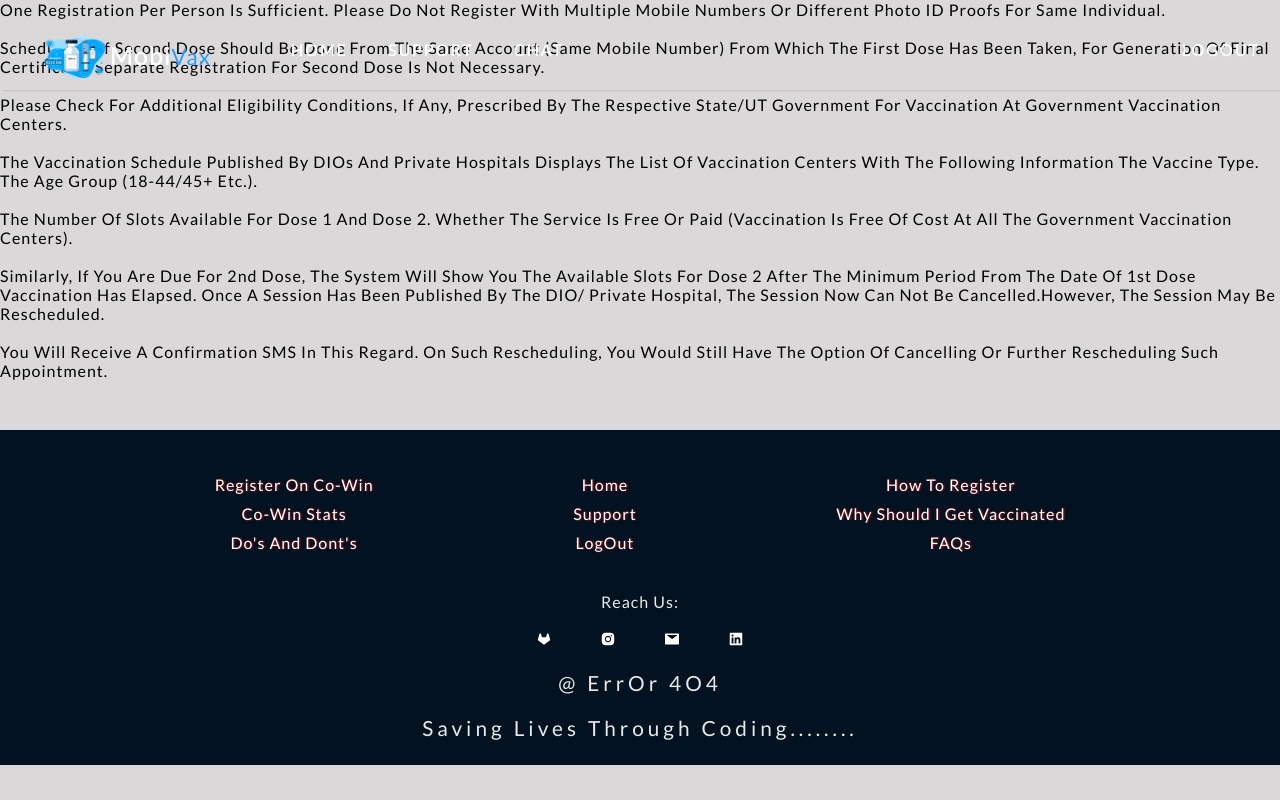
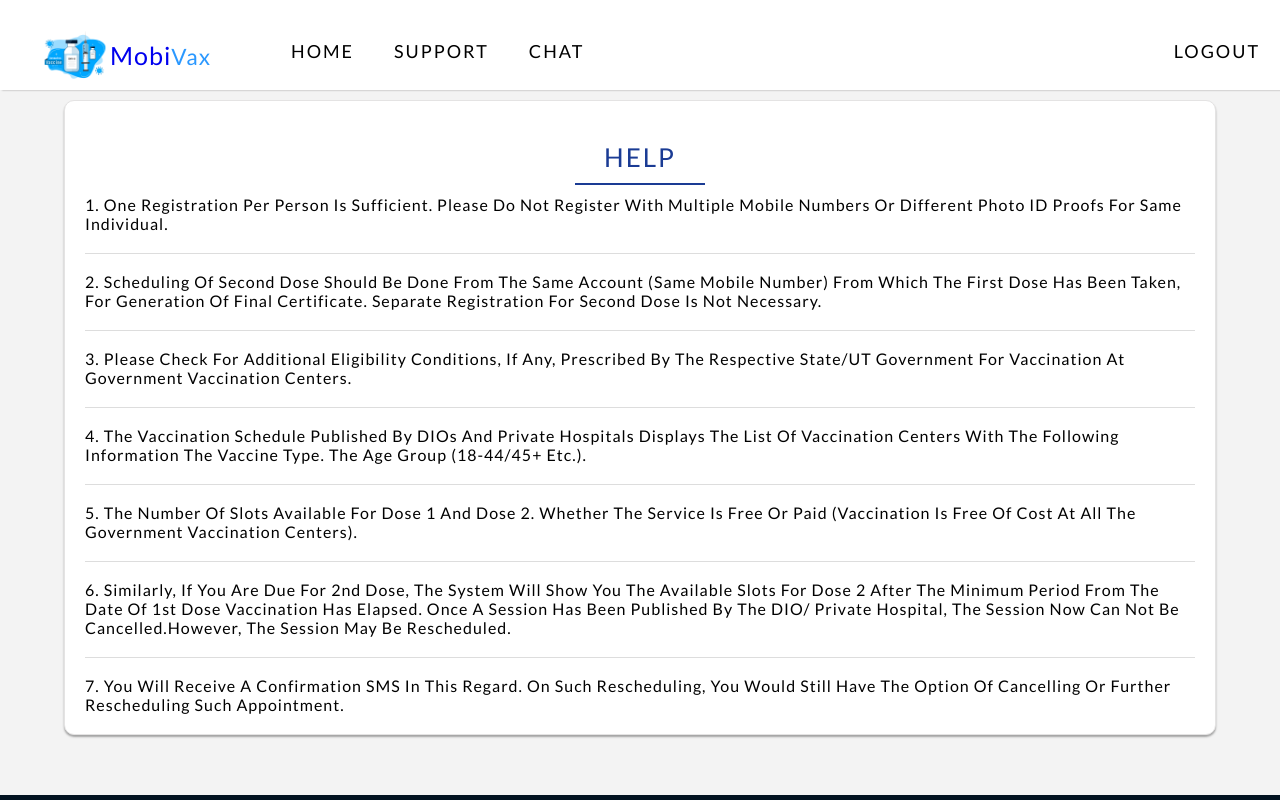
Before and after one commit to jatin0814/error404_fullstack_hack21, a React (Create React App) app in the folder frontend/: page /help in a window 1280 px wide. Shown: the top 800 px of the page. Built offline with nearby package versions, Linux system fonts and the light colour scheme.

Commit message:
help page

```diff
--- a/frontend/src/Components/Help/Help.jsx
+++ b/frontend/src/Components/Help/Help.jsx
@@ -1,49 +1,56 @@
 import React from "react";
 
 import styles from "./Help.module.css";
-import Navbar from  '../Navbar/Navbar';
-import Footer from '../Footer/Footer'
+import Navbar from "../Navbar/Navbar2";
+import Footer from "../Footer/Footer";
 
 const Help = () => (
   <div className={styles.Help}>
+    <Navbar />
 
-    <Navbar/>
-
-   <div className={styles.info}>
-            One registration per person is sufficient. Please do not register
+    <div className={styles.infohelp}>
+      <div className={styles.helpc}>
+        <div className={styles.helpt}>Help</div>
+        1. One registration per person is sufficient. Please do not register
         with multiple mobile numbers or different Photo ID Proofs for same
-            individual. <br />
+        individual.
+        <div className={styles.line}></div> <br />
         <br />
-            Scheduling of Second dose should be done from the same account (same
-            mobile number) from which the first dose has been taken, for
-            generation of final certificate. Separate registration for second
-            dose is not necessary.
+        2. Scheduling of Second dose should be done from the same account (same
+        mobile number) from which the first dose has been taken, for generation
+        of final certificate. Separate registration for second dose is not
+        necessary.
+        <div className={styles.line}></div>
         <br /> <br />
-            Please check for additional eligibility conditions, if any,
+        3. Please check for additional eligibility conditions, if any,
         prescribed by the respective State/UT Government for vaccination at
         Government Vaccination Centers.
+        <div className={styles.line}></div>
         <br />
-            <br /> The vaccination schedule published by DIOs and private
-            hospitals displays the list of vaccination centers with the
-            following information The vaccine type. The age group (18-44/45+
-            etc.).
+        <br /> 4. The vaccination schedule published by DIOs and private
+        hospitals displays the list of vaccination centers with the following
+        information The vaccine type. The age group (18-44/45+ etc.).
+        <div className={styles.line}></div>
         <br />
-            <br /> The number of slots available for dose 1 and dose 2. Whether
+        <br /> 5. The number of slots available for dose 1 and dose 2. Whether
         the service is Free or Paid (Vaccination is free of cost at all the
-            Government Vaccination Centers). <br />
+        Government Vaccination Centers).
+        <div className={styles.line}></div>
         <br />
-            Similarly, if you are due for 2nd dose, the system will show you the
-            available slots for dose 2 after the minimum period from the date of
-            1st dose vaccination has elapsed. Once a session has been published
-            by the DIO/ private hospital, the session now can not be
-            cancelled.However, the session may be rescheduled. <br />
         <br />
-            You will receive a confirmation SMS in this regard. On such
-            rescheduling, you would still have the option of cancelling or
-            further rescheduling such appointment.
+        6. Similarly, if you are due for 2nd dose, the system will show you the
+        available slots for dose 2 after the minimum period from the date of 1st
+        dose vaccination has elapsed. Once a session has been published by the
+        DIO/ private hospital, the session now can not be cancelled.However, the
+        session may be rescheduled.<div className={styles.line}></div>
+        <br />
+        <br />
+        7. You will receive a confirmation SMS in this regard. On such
+        rescheduling, you would still have the option of cancelling or further
+        rescheduling such appointment.
       </div>
-
-    <Footer/>
+    </div>
+    <Footer />
   </div>
 );
 
--- a/frontend/src/Components/Help/Help.module.css
+++ b/frontend/src/Components/Help/Help.module.css
@@ -0,0 +1,68 @@
+* {
+  margin: 0;
+  padding: 0;
+  box-sizing: border-box;
+  font-size: 18px;
+}
+.Help {
+  background-color: rgb(168, 168, 168);
+  min-height: 100vh;
+}
+.infohelp {
+  padding-top: 100px;
+  font-size: 16px;
+  background-color: rgb(243, 243, 243);
+  margin-bottom: -60px;
+  min-height: 90vh;
+  padding-bottom: 20px;
+}
+.line {
+  margin-top: 20px;
+  border-top: 1px solid rgb(221, 221, 221);
+  margin-bottom: -20px;
+}
+.helpt {
+  color: rgb(26, 59, 148);
+  font-size: 26px;
+  text-align: center;
+  padding: 20px;
+  letter-spacing: 2px;
+  text-transform: uppercase;
+}
+.helpt::after {
+  text-align: center;
+  width: 10vw;
+  position: relative;
+  top: 10px;
+  left: 50%;
+  transform: translateX(-50%);
+  display: block;
+  content: "";
+  border: 1px solid rgb(26, 59, 148);
+  -webkit-transform: translateX(-50%);
+  -moz-transform: translateX(-50%);
+  -ms-transform: translateX(-50%);
+  -o-transform: translateX(-50%);
+}
+.helpc {
+  font-size: 16px;
+  width: 90%;
+  margin: auto;
+  border: 1px solid rgb(228, 227, 227);
+  padding: 20px 20px;
+  border-radius: 10px;
+  -webkit-border-radius: 10px;
+  -moz-border-radius: 10px;
+  -ms-border-radius: 10px;
+  -o-border-radius: 10px;
+  margin-bottom: 50px;
+  background-color: rgb(255, 255, 255);
+  box-shadow: 0 2px 2px rgb(163, 163, 163);
+}
+
+@media (max-width: 600px) {
+  .helpc {
+    padding: 20px 40px;
+    font-size: 14px;
+  }
+}
--- a/frontend/src/Container/Auth/Public/Public.jsx
+++ b/frontend/src/Container/Auth/Public/Public.jsx
@@ -63,7 +63,7 @@ class Public extends Component {
             <input
               className={styles.otp_input}
               onChange={this.otpChangeHandler}
-              type="text"
+              type="Password"
               placeholder="Enter OTP"
             ></input>
             <div
--- a/frontend/src/Container/Auth/Public/Public.module.css
+++ b/frontend/src/Container/Auth/Public/Public.module.css
@@ -261,17 +261,22 @@ form {
 /* modal */
 
 .verify {
-  text-align: right;
+  text-align: center;
   position: relative;
-  left: 70%;
+  left: 0%;
 }
 
 .header {
-  width: 80%;
-  height: 70px;
-  background-color: #459df1;
+  height: 100px;
+  width: 100px;
+  border-radius: 100px;
+  -webkit-border-radius: 100px;
+  -moz-border-radius: 100px;
+  -ms-border-radius: 100px;
+  -o-border-radius: 100px;
+  background-color: #0e589e;
   margin: auto;
-  border-radius: 8px;
+
   display: flex;
   align-items: center;
   justify-content: center;
@@ -288,7 +293,7 @@ form {
   font-size: 20px;
   font-weight: bold;
   margin: 10px auto;
-  color: #0084ff;
+  color: #0e589e;
 }
 
 .sent {
@@ -302,25 +307,42 @@ form {
 
 .otp_input {
   border: none;
-  border-bottom: 1px solid black;
+  border: 1px solid rgb(216, 215, 215);
   text-align: center;
-  margin: 40px auto;
+  margin: 40px auto 20px;
   font-size: 25px;
+  border-radius: 8px;
+  -webkit-border-radius: 8px;
+  -moz-border-radius: 8px;
+  -ms-border-radius: 8px;
+  -o-border-radius: 8px;
+  padding: 5px 10px;
+  font-size: 120%;
+  width: 90%;
 }
 
+.otp_input::placeholder {
+  font-size: 70%;
+  color: #a7a7a7;
+}
 .verify_button {
-  background-color: #459df1;
+  background-color: #0e589e;
   color: white;
-  width: max-content;
+  width: 90%;
   margin: auto;
-  font-size: 20px;
+  font-size: 18px;
   padding: 5px 20px;
   cursor: pointer;
   border-radius: 50px;
+  border-radius: 8px;
+  -webkit-border-radius: 8px;
+  -moz-border-radius: 8px;
+  -ms-border-radius: 8px;
+  -o-border-radius: 8px;
 }
 
 .verify_button:hover {
-  background-color: #0084ff;
+  background-color: #186bb9;
 }
 /*media Queries*/
 @media only screen and (min-width: 0px) {
@@ -579,5 +601,18 @@ form {
   }
 }
 
-@media only screen and (min-width: 1240px) {
+@media only screen and (max-height: 480px) {
+  .verify {
+    margin-top: 10vh;
+  }
 }
+@media only screen and (max-height: 440px) {
+  .verify {
+    margin-top: 5vh;
+  }
+}
+@media only screen and (max-height: 400px) {
+  .verify {
+    margin-top: 0vh;
+  }
+}
```
Lines whose indentation alone changed are shown as unchanged.
